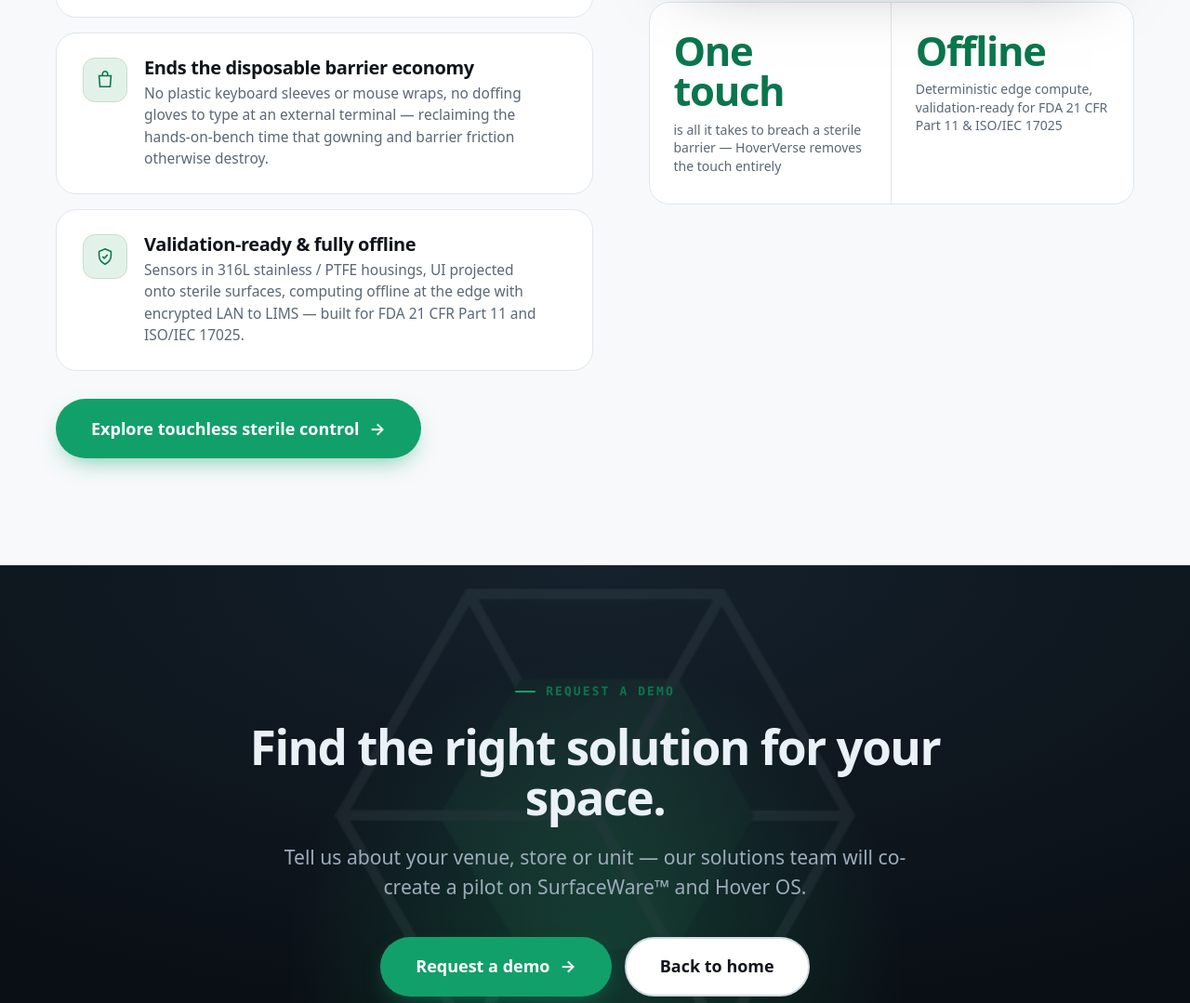
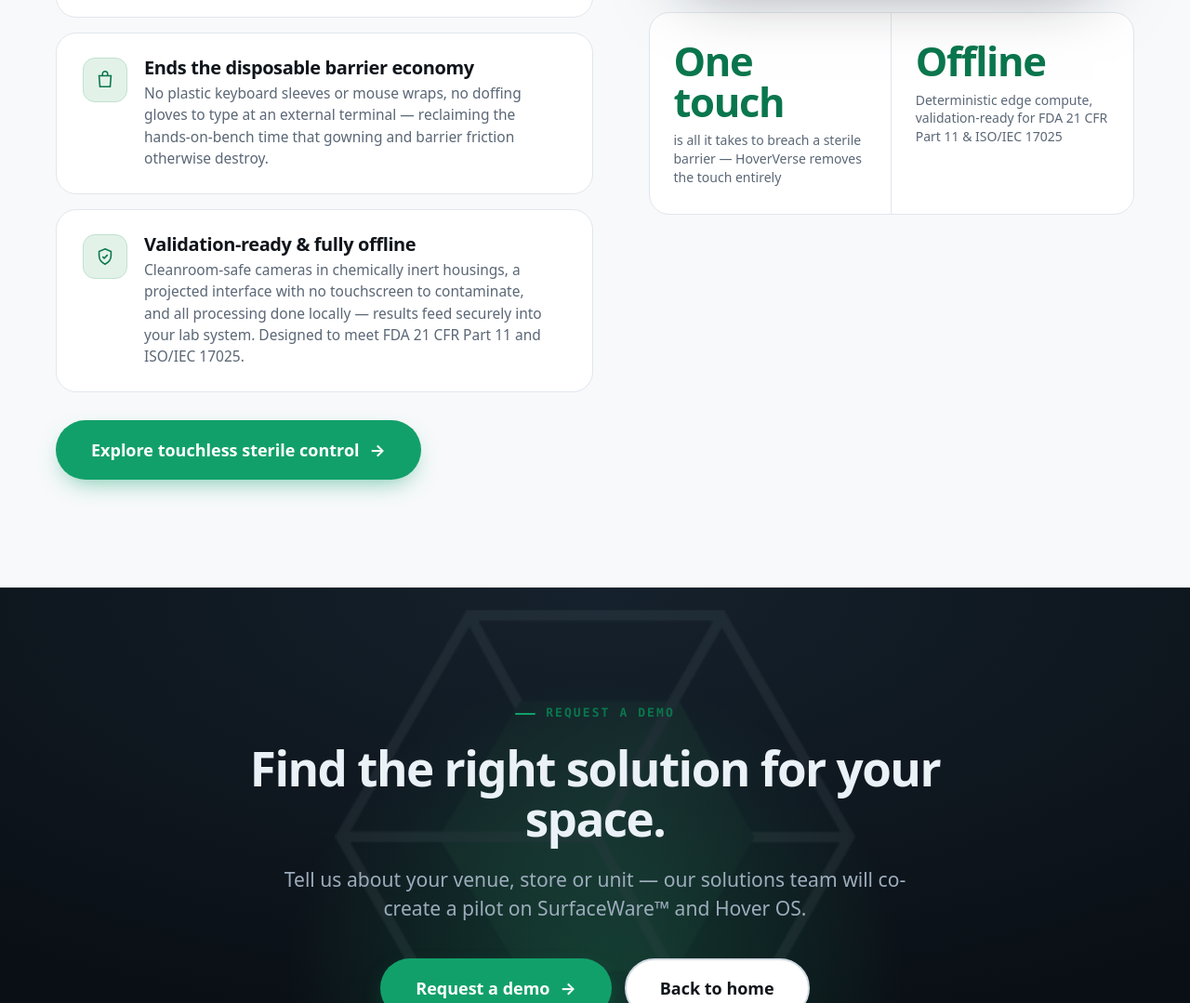
Before and after one commit to Solutions-HoverVerse/website-prototype, a plain HTML site: page solutions.html in a window 1280 px wide. Shown: the part 7945-9024 px from the top of the page at 93% size. Drawn offline with Linux system fonts and the light colour scheme.

Commit message:
Revise validation-ready feature description
Updated the description of the validation-ready feature to specify cleanroom-safe cameras and a projected interface.

```diff
--- a/solutions.html
+++ b/solutions.html
@@ -306,7 +306,7 @@
           </div>
           <div class="hygiene-card reveal d2" data-divi="module" data-divi-label="Blurb">
             <span class="hg-ic" aria-hidden="true"><svg width="22" height="22" viewBox="0 0 24 24" fill="none" stroke="currentColor" stroke-width="1.7"><path d="M12 3l7 3v5c0 4.5-3 8-7 10-4-2-7-5.5-7-10V6Z"/><path d="M9 12l2 2 4-4"/></svg></span>
-            <div><h4>Validation-ready &amp; fully offline</h4><p>Sensors in 316L stainless / PTFE housings, UI projected onto sterile surfaces, computing offline at the edge with encrypted LAN to LIMS — built for FDA 21 CFR Part 11 and ISO/IEC 17025.</p></div>
+            <div><h4>Validation-ready &amp; fully offline</h4><p>Cleanroom-safe cameras in chemically inert housings, a projected interface with no touchscreen to contaminate, and all processing done locally — results feed securely into your lab system. Designed to meet FDA 21 CFR Part 11 and ISO/IEC 17025.</p></div>
           </div>
         </div>
         <div class="sol-cta">
```
